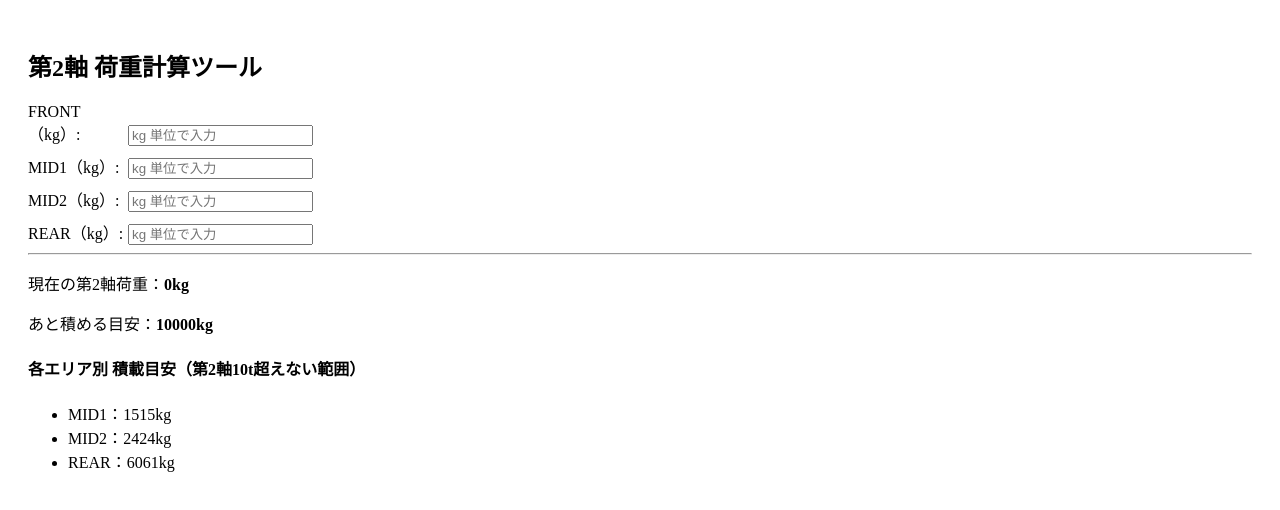
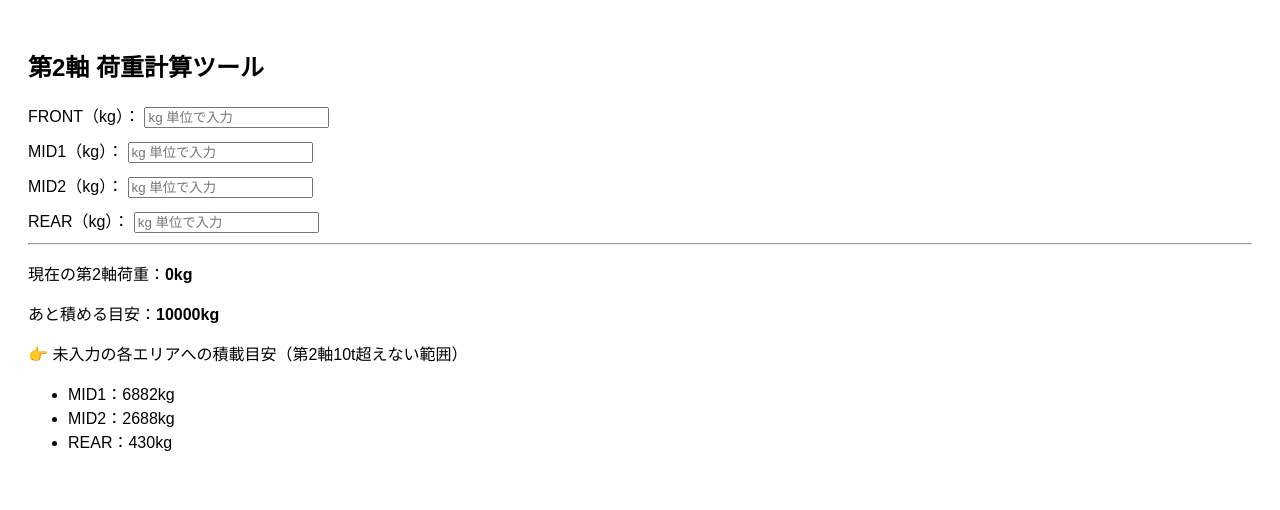
Before and after one commit to Toyotayusou1111/-, a React (Create React App) app: page / in a window 1280 px wide. Shown: the top 510 px of the page. Built offline with nearby package versions, Linux system fonts and the light colour scheme.

Commit message:
Update App.js

```diff
--- a/src/App.js
+++ b/src/App.js
@@ -19,64 +19,56 @@ export default function App() {
     Object.entries(weights).map(([key, val]) => [key, parseFloat(val) || 0])
   );
 
+  const MAX_AXLE_LOAD = 10000;
+
   const usedLoad =
     parsedWeights.front * influences.front +
     parsedWeights.mid1 * influences.mid1 +
     parsedWeights.mid2 * influences.mid2 +
     parsedWeights.rear * influences.rear;
 
-  const MAX_AXLE_LOAD = 10000;
   const remaining = Math.max(0, MAX_AXLE_LOAD - usedLoad);
 
-  // Excelと同じ「残容量の逆数分配ロジック」
-  const isEntered = (val) => val !== "" && !isNaN(val);
-  const isMid1Entered = isEntered(weights.mid1);
-  const isMid2Entered = isEntered(weights.mid2);
-  const isRearEntered = isEntered(weights.rear);
+  // Excel式と完全一致：未入力エリアへ影響率2乗に応じて配分
+  const keys = ["mid1", "mid2", "rear"];
+  const emptyKeys = keys.filter((k) => weights[k] === "");
+  const filledLoad =
+    parsedWeights.front * influences.front +
+    keys
+      .filter((k) => weights[k] !== "")
+      .reduce((acc, k) => acc + parsedWeights[k] * influences[k], 0);
 
-  let remainingSuggestion = {};
-  if (!isMid1Entered || !isMid2Entered || !isRearEntered) {
-    const influenceEntries = [
-      ["mid1", influences.mid1],
-      ["mid2", influences.mid2],
-      ["rear", influences.rear],
-    ].filter(([key]) => !isEntered(weights[key]));
-
-    const inverseSum = influenceEntries.reduce(
-      (sum, [, inf]) => sum + 1 / inf,
+  const distributed = {};
+  if (emptyKeys.length > 0) {
+    const total = emptyKeys.reduce(
+      (acc, key) => acc + influences[key] ** 2,
       0
     );
-
-    remainingSuggestion = Object.fromEntries(
-      influenceEntries.map(([key, inf]) => [
-        key,
-        Math.round((remaining / inf / inverseSum)),
-      ])
-    );
+    emptyKeys.forEach((key) => {
+      distributed[key] = ((influences[key] ** 2) / total) * (MAX_AXLE_LOAD - filledLoad * 1);
+    });
   }
 
-  const handleChange = (e) => {
-    setWeights({ ...weights, [e.target.name]: e.target.value });
+  const handleChange = (key, val) => {
+    setWeights((w) => ({ ...w, [key]: val }));
   };
 
   return (
-    <div style={{ padding: 20 }}>
+    <div style={{ padding: 20, fontFamily: "sans-serif" }}>
       <h2>第2軸 荷重計算ツール</h2>
       {["front", "mid1", "mid2", "rear"].map((key) => (
-        <div key={key} style={{ marginBottom: 8 }}>
-          <label style={{ display: "inline-block", width: 100 }}>
-            {key.toUpperCase()}（kg）:
+        <div key={key} style={{ marginBottom: 10 }}>
+          <label>
+            {key.toUpperCase()}（kg）：{" "}
+            <input
+              type="number"
+              value={weights[key]}
+              onChange={(e) => handleChange(key, e.target.value)}
+              placeholder="kg 単位で入力"
+            />
           </label>
-          <input
-            type="number"
-            name={key}
-            value={weights[key]}
-            onChange={handleChange}
-            placeholder="kg 単位で入力"
-          />
         </div>
       ))}
-
       <hr />
       <p>
         現在の第2軸荷重：<strong>{usedLoad.toFixed(0)}kg</strong>
@@ -85,20 +77,20 @@ export default function App() {
         あと積める目安：<strong>{remaining.toFixed(0)}kg</strong>
       </p>
 
-      {Object.keys(remainingSuggestion).length > 0 ? (
+      {emptyKeys.length > 0 ? (
         <>
-          <h4>各エリア別 積載目安（第2軸10t超えない範囲）</h4>
+          <p>👉 未入力の各エリアへの積載目安（第2軸10t超えない範囲）</p>
           <ul>
-            {Object.entries(remainingSuggestion).map(([key, value]) => (
+            {emptyKeys.map((key) => (
               <li key={key}>
-                {key.toUpperCase()}：{value}kg
+                {key.toUpperCase()}：{distributed[key].toFixed(0)}kg
               </li>
             ))}
           </ul>
         </>
       ) : (
         <p style={{ color: "gray" }}>
-          👉 mid1, mid2, rear が未入力です
+          👉 MID1, MID2, REAR が未入力です
         </p>
       )}
     </div>
```
